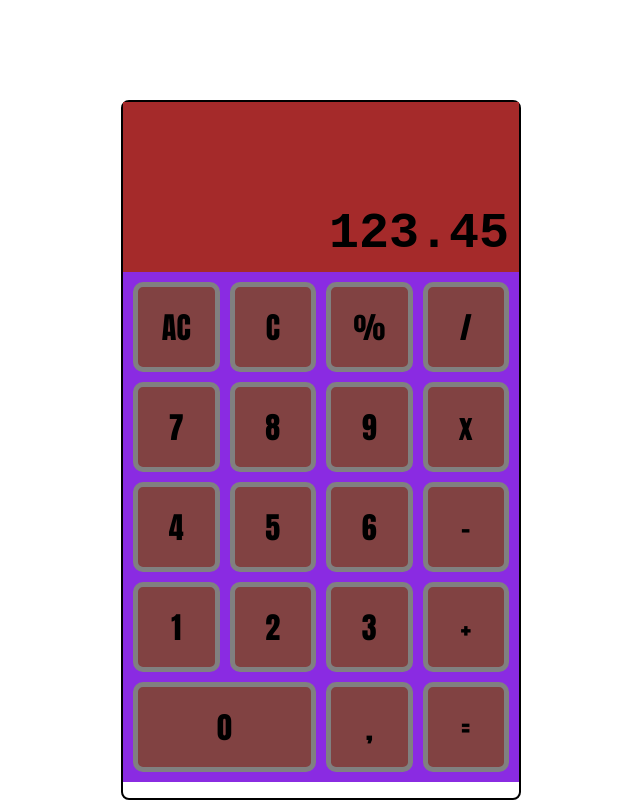
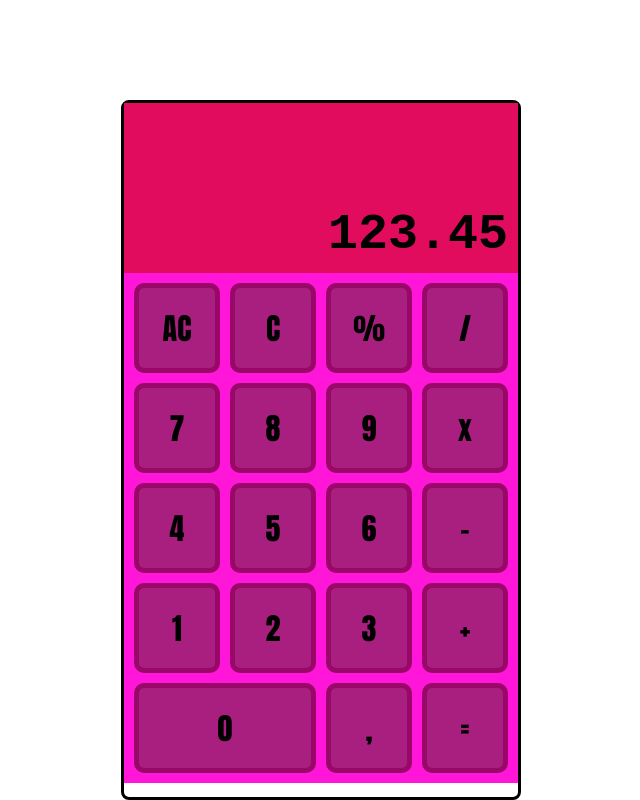
Before and after one commit to sam-yantuche12/calculadora2025, a plain HTML site: page index.html in a window 1280 px wide. Shown: the whole page, without its empty margins (319-959 px from the left). Drawn offline with Linux system fonts and the light colour scheme.

Commit message:
calculadora final

```diff
--- a/index.css
+++ b/index.css
@@ -3,7 +3,7 @@
 #calculadora {
     width: 40rem;
     height: 70rem;
-    border: 2px solid black;
+    border: 3px solid rgb(0, 0, 0);
     border-radius: 8px;
 
     margin: auto;
--- a/views/pantallaviews.css
+++ b/views/pantallaviews.css
@@ -1,5 +1,5 @@
 .pantalla {
-    background-color: brown;
+    background-color: rgb(226, 12, 94);
     height: 17rem;
     padding: 1rem;
 
--- a/views/tecladoviews.css
+++ b/views/tecladoviews.css
@@ -6,16 +6,16 @@
     grid-template-rows: repeat(5,9rem);
     gap: 1rem;
 
-    background-color: blueviolet;
+    background-color: rgb(255, 22, 216);
     font-family: Impact, Haettenschweiler, 'Arial Narrow Bold', sans-serif;
 
 }
 
 .teclas {
     font-size: 3rem;
-    border: 5px solid gray;
+    border: 5px solid rgb(153, 7, 104);
     border-radius: 10px;
-    background-color: rgb(129, 66, 66);
+    background-color: rgb(168, 31, 127);
 
     display: flex;
     justify-content: center;
@@ -23,7 +23,7 @@
 }
 
 .teclas:hover{
-    background-color: skyblue;
+    background-color: rgb(0, 166, 231);
 
 }
 
```
